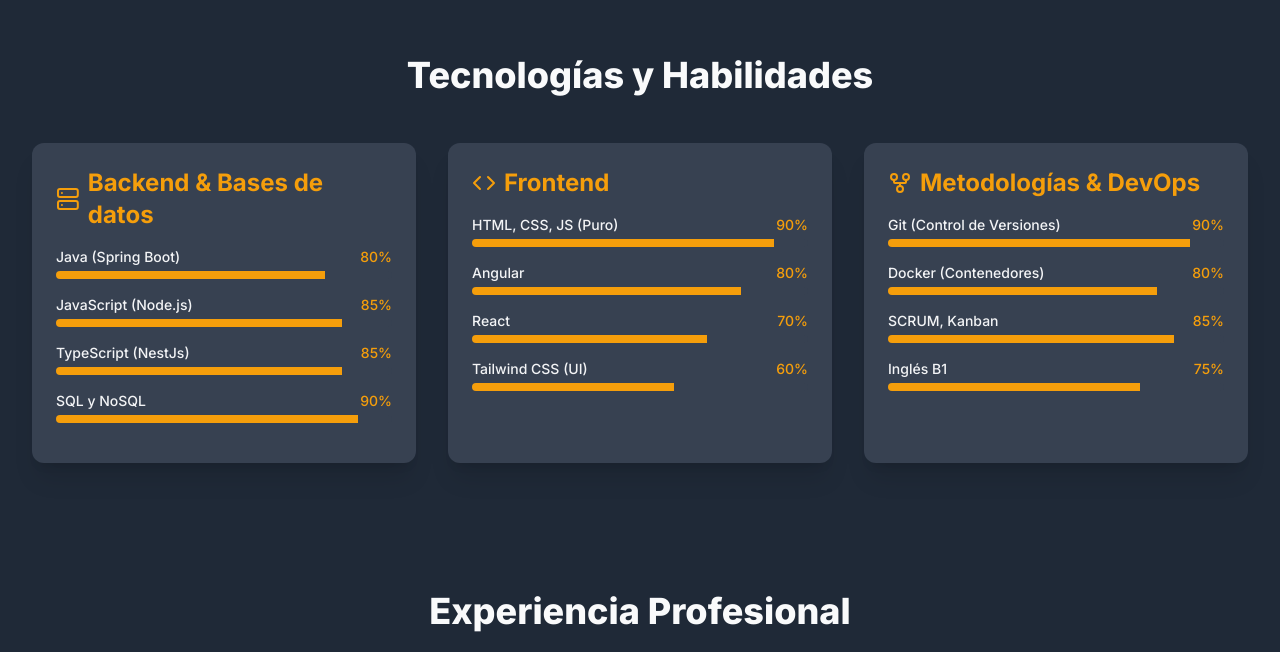
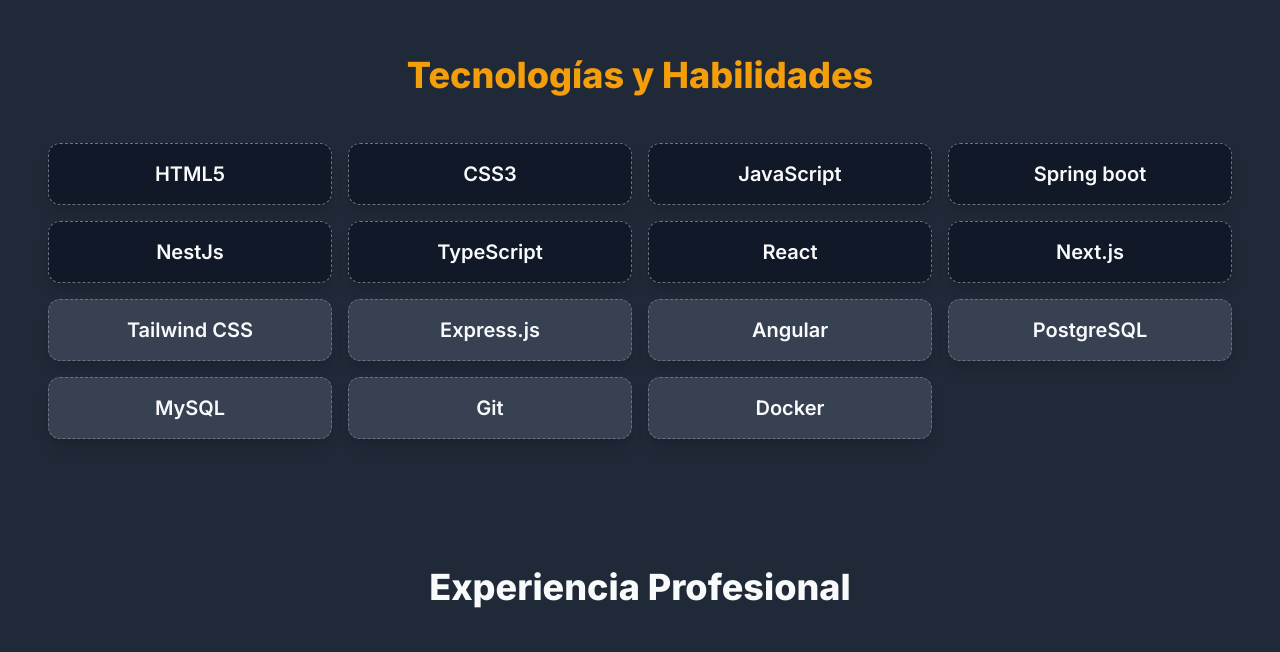
Before and after one commit to RicardoMantilla999/Portafolio-V2, a plain HTML site: page index.html in a window 1280 px wide. Shown: the part 921-1573 px from the top of the page. Drawn offline with nearby package versions, Linux system fonts and the light colour scheme.

Commit message:
habilidades

```diff
--- a/index.html
+++ b/index.html
@@ -102,37 +102,89 @@
         </section>
 
         <!-- 2. SECCIÓN HABILIDADES (SKILLS) -->
-        <section id="habilidades" class="py-16 fade-in">
-            <h3 class="text-4xl font-extrabold text-center mb-12 text-gray-50">Tecnologías y Habilidades</h3>
-            <div class="grid md:grid-cols-3 gap-8">
+        <section id="habilidades" class="py-16 fade-in ">
+            <h3 class="text-4xl font-extrabold text-center mb-12 text-amber-500">Tecnologías y Habilidades</h3>
 
-                <div
-                    class="bg-gray-700 p-6 rounded-xl shadow-xl transition duration-300 transform hover:shadow-amber-500/30">
-                    <h4 class="text-2xl font-bold mb-4 text-amber-500 flex items-center"><i data-lucide="server"
-                            class="h-6 w-6 mr-2"></i> Backend & Bases de datos</h4>
-                    <div id="backend-skills">
+            <div class="container mx-auto px-4">
+
+                <div class="grid grid-cols-2 md:grid-cols-4 lg:grid-cols-4 gap-4">
+
+                    <div
+                        class="flex items-center justify-center p-4 bg-gray-900 rounded-xl shadow-lg transition duration-300 transform border border-dashed border-gray-500 hover:border-amber-500 hover:shadow-amber-500/50">
+                        <span class="text-xl font-semibold text-gray-50">HTML5</span>
                     </div>
-                </div>
 
-                <div
-                    class="bg-gray-700 p-6 rounded-xl shadow-xl transition duration-300 transform hover:shadow-amber-500/30">
-                    <h4 class="text-2xl font-bold mb-4 text-amber-500 flex items-center"><i data-lucide="code"
-                            class="h-6 w-6 mr-2"></i> Frontend</h4>
-                    <div id="frontend-skills">
+                    <div
+                        class="flex items-center justify-center p-4 bg-gray-900 rounded-xl shadow-lg transition duration-300 transform border border-dashed border-gray-500 hover:border-amber-500 hover:shadow-amber-500/50">
+                        <span class="text-xl font-semibold text-gray-50">CSS3</span>
                     </div>
-                </div>
+                    <div
+                        class="flex items-center justify-center p-4 bg-gray-900 rounded-xl shadow-lg transition duration-300 transform border border-dashed border-gray-500 hover:border-amber-500 hover:shadow-amber-500/50">
+                        <span class="text-xl font-semibold text-gray-50">JavaScript</span>
+                    </div>
+                    <div
+                        class="flex items-center justify-center p-4 bg-gray-900 rounded-xl shadow-lg transition duration-300 transform border border-dashed border-gray-500 hover:border-amber-500 hover:shadow-amber-500/50">
+                        <span class="text-xl font-semibold text-gray-50">Spring boot</span>
+                    </div>
+                    <div
+                        class="flex items-center justify-center p-4 bg-gray-900 rounded-xl shadow-lg transition duration-300 transform border border-dashed border-gray-500 hover:border-amber-500 hover:shadow-amber-500/50">
+                        <span class="text-xl font-semibold text-gray-50">NestJs</span>
+                    </div>
 
-                <div
-                    class="bg-gray-700 p-6 rounded-xl shadow-xl transition duration-300 transform hover:shadow-amber-500/30">
-                    <h4 class="text-2xl font-bold mb-4 text-amber-500 flex items-center"><i data-lucide="git-fork"
-                            class="h-6 w-6 mr-2"></i> Metodologías & DevOps</h4>
-                    <div id="devops-skills">
+
+                    <div
+                        class="flex items-center justify-center p-4 bg-gray-900 rounded-xl shadow-lg transition duration-300 transform border border-dashed border-gray-500 hover:border-amber-500 hover:shadow-amber-500/50">
+                        <span class="text-xl font-semibold text-gray-50">TypeScript</span>
                     </div>
+
+                    <div
+                        class="flex items-center justify-center p-4 bg-gray-900 rounded-xl shadow-lg transition duration-300 transform border border-dashed border-gray-500 hover:border-amber-500 hover:shadow-amber-500/50">
+                        <span class="text-xl font-semibold text-gray-50">React</span>
+                    </div>
+
+                    <div
+                        class="flex items-center justify-center p-4 bg-gray-900 rounded-xl shadow-lg transition duration-300 transform border border-dashed border-gray-500 hover:border-amber-500 hover:shadow-amber-500/50">
+                        <span class="text-xl font-semibold text-gray-50">Next.js</span>
+                    </div>
+
+                    <div
+                        class="flex items-center justify-center p-4 bg-gray-700 rounded-xl shadow-lg transition duration-300 transform border border-dashed border-gray-500 hover:border-amber-500 hover:shadow-amber-500/50">
+                        <span class="text-xl font-semibold text-gray-50">Tailwind CSS</span>
+                    </div>
+
+                    <div
+                        class="flex items-center justify-center p-4 bg-gray-700 rounded-xl shadow-lg transition duration-300 transform border border-dashed border-gray-500 hover:border-amber-500 hover:shadow-amber-500/50">
+                        <span class="text-xl font-semibold text-gray-50">Express.js</span>
+                    </div>
+                    <div
+                        class="flex items-center justify-center p-4 bg-gray-700 rounded-xl shadow-lg transition duration-300 transform border border-dashed border-gray-500 hover:border-amber-500 hover:shadow-amber-500/50">
+                        <span class="text-xl font-semibold text-gray-50">Angular</span>
+                    </div>
+
+                    <div
+                        class="flex items-center justify-center p-4 bg-gray-700 rounded-xl shadow-lg transition duration-300 transform border border-dashed border-gray-500 hover:border-amber-500 hover:shadow-amber-500/50">
+                        <span class="text-xl font-semibold text-gray-50">PostgreSQL</span>
+                    </div>
+
+                    <div
+                        class="flex items-center justify-center p-4 bg-gray-700 rounded-xl shadow-lg transition duration-300 transform border border-dashed border-gray-500 hover:border-amber-500 hover:shadow-amber-500/50">
+                        <span class="text-xl font-semibold text-gray-50">MySQL</span>
+                    </div>
+
+                    <div
+                        class="flex items-center justify-center p-4 bg-gray-700 rounded-xl shadow-lg transition duration-300 transform border border-dashed border-gray-500 hover:border-amber-500 hover:shadow-amber-500/50">
+                        <span class="text-xl font-semibold text-gray-50">Git</span>
+                    </div>
+
+                    <div
+                        class="flex items-center justify-center p-4 bg-gray-700 rounded-xl shadow-lg transition duration-300 transform border border-dashed border-gray-500 hover:border-amber-500 hover:shadow-amber-500/50">
+                        <span class="text-xl font-semibold text-gray-50">Docker</span>
+                    </div>
+
                 </div>
 
             </div>
         </section>
-
         <!-- 3. SECCIÓN EXPERIENCIA LABORAL -->
         <section id="experiencia" class="py-16 fade-in">
             <h3 class="text-4xl font-extrabold text-center mb-12 text-gray-50">Experiencia Profesional</h3>
```
